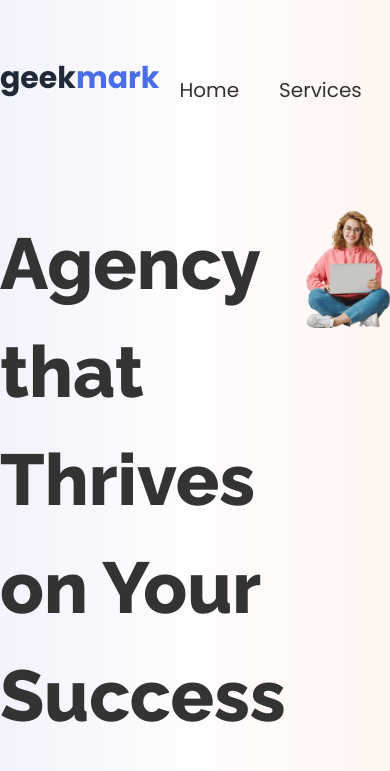
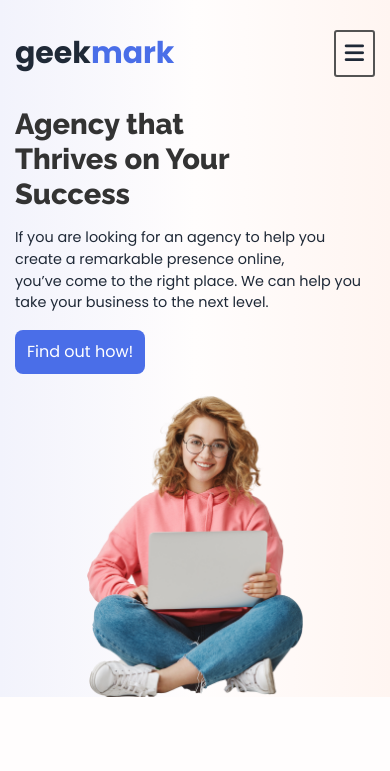
Before and after one commit to kiron-talukdar/Landing-Page-Design, a plain HTML site: page index.html in a window 390 px wide. Shown: the top 771 px of the page. Drawn offline with nearby package versions, Linux system fonts and the light colour scheme.

Commit message:
second commit header and banner responsive done

```diff
--- /dev/null
+++ b/css/responsive.css
@@ -0,0 +1,86 @@
+/* REsponsive Design Start */
+@media screen and (max-width:1150px) {
+    /* global */
+    .container {
+        padding-left: 15px;
+        padding-right: 15px;
+        box-sizing: border-box;
+    }
+    .banner-info h1 {
+        font-size: 53px;
+        line-height: 120%;
+    }
+}
+@media screen and (max-width:990px)
+    {
+
+    .btn1 {
+        padding: .75rem 1rem;
+        font-size: 1rem;
+    }
+
+
+    /* 1 header banner */
+
+      .banner {
+        margin-top: 15px;
+    }
+    .banner-img {
+        flex: 0 0 40%;
+      }
+    .banner-info h1 {
+        font-size: 44px;
+    }
+
+    .nav ul li {
+        padding: 0px 7px;
+    }
+    .nav ul li a{
+        font-size: 1rem;
+    }
+    .nav {
+        padding: 30px 0px;
+    }
+
+
+      /* 2  */
+}
+
+@media screen and (max-width:768px){
+    /* 1 header banner */
+    .nav ul {
+        display: none;
+    }
+    .nav-icon{
+        display: block;
+    }
+    .banner {
+        margin-top: 0;
+    }
+    .nav ul a{
+        font-size: 1rem;
+    }
+    .banner-info h1 {
+        font-size: 29px;
+    }
+    .banner-info p {
+        margin-top: 1rem;
+        font-size: .9rem;
+    }
+    .banner-info .btn1 {
+        margin-top: 1rem;
+        padding: 10px 12px;
+    }
+}
+
+@media screen and (max-width: 576px) {
+    .banner {
+        flex-direction: column;
+
+    }
+    .banner-img{
+        max-width: 60%;
+        height: auto;
+        margin: auto;
+    }
+}
--- a/css/style.css
+++ b/css/style.css
@@ -96,7 +96,6 @@ p{
   font-size: 30px;
   font-family: Poppins;
   font-weight: 700;
-  margin-bottom: 1.5rem;
 }
 
 .logo  span{
@@ -150,6 +149,14 @@ p{
 .banner-info p{
   margin-top: 24px;
   font-weight: 400;
+}
+
+.nav-icon{
+  display:none;
+  border: 2px solid #535353;
+  padding: 5px 9px;
+  font-size: 22px !important;
+  border-radius: 3px;
 }
 
 /* section 2 service*/
--- a/index.html
+++ b/index.html
@@ -10,6 +10,7 @@
     <link href="https://cdn.jsdelivr.net/npm/daisyui@4.12.10/dist/full.min.css" rel="stylesheet" type="text/css" />
     <script src="https://cdn.tailwindcss.com"></script>
     <link rel="stylesheet" href="css/style.css">
+    <link rel="stylesheet" href="css/responsive.css">
 </head>
 
 <body>
@@ -34,6 +35,9 @@
 
                             </div>
                         </ul>
+                        <div class="nav-icon ">
+                            <i class="fa-solid fa-bars"></i>
+                        </div>
                     </div>
                     <div class="banner">
                         <div class="banner-info">
```
